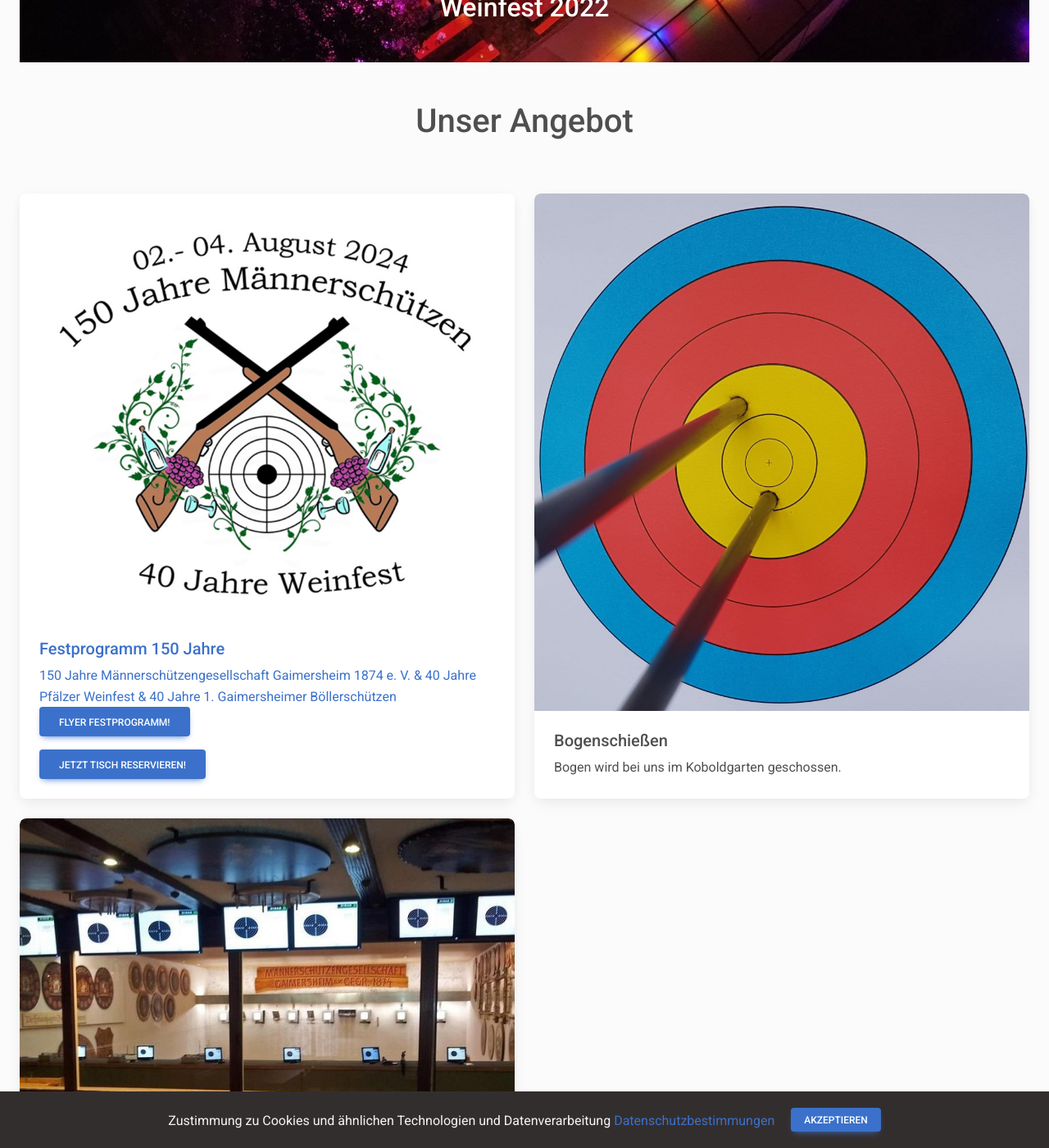
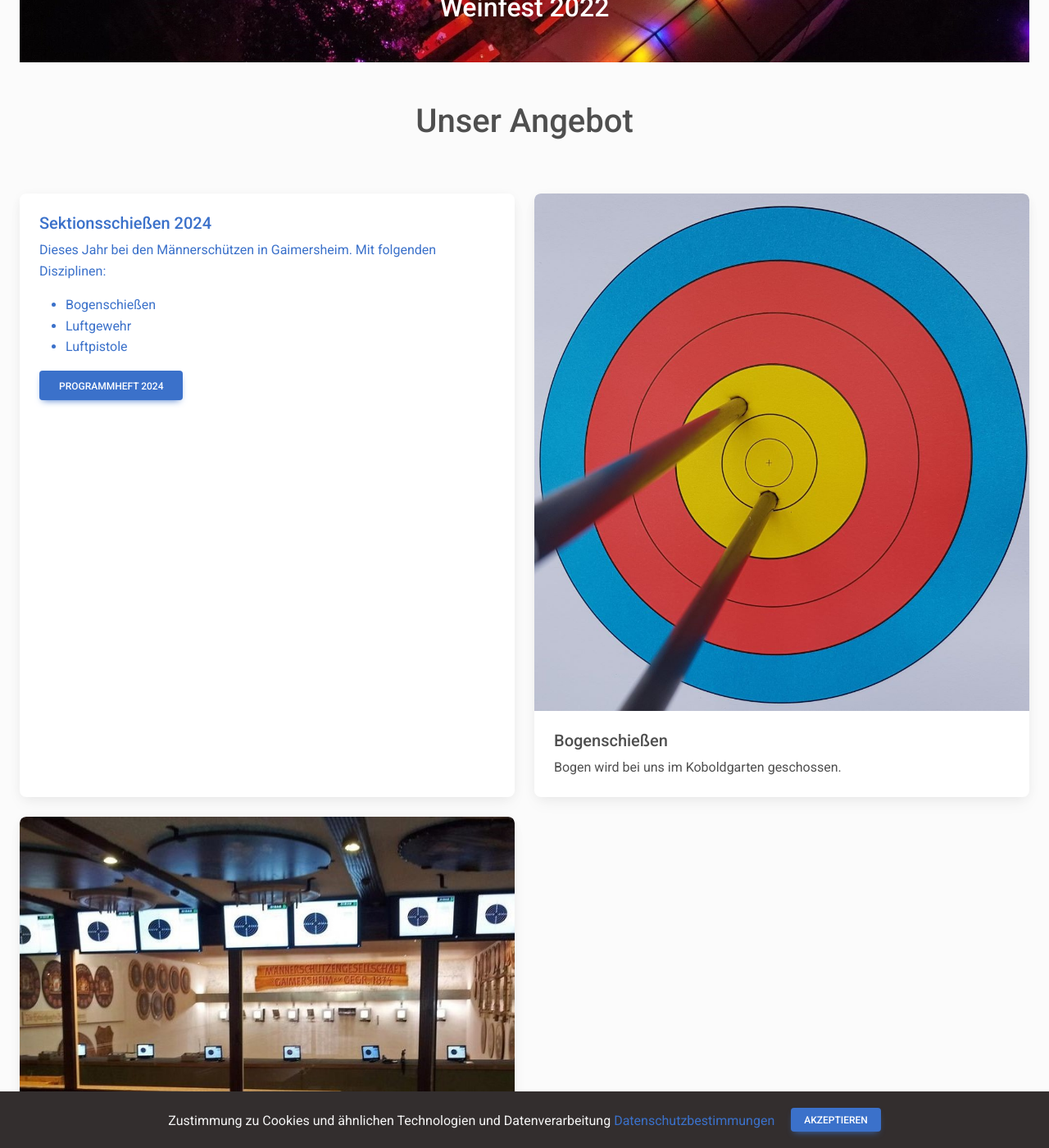
Before and after one commit to MannerschutzenGaimersheim/MannerschutzenGaimersheim.github.io, a Jekyll site: the page built from index.html, in a window 1280 px wide and 1400 px high, scrolled down 677 px. Shown: the whole window at 82% size. Built offline with Jekyll 4.4.1, drawn with Linux system fonts in a browser that asks for light colours.

Commit message:
add sektionsschiessen

```diff
--- a/index.html
+++ b/index.html
@@ -71,25 +71,21 @@ title: Männerschützen Gaimersheim
     <div class="row row-cols-1 row-cols-md-2 g-4">
       <div class="col">
         <div class="card h-100">
-          <a href="festprogramm.html">
-            <div class="bg-image hover-zoom">
-              <img src="img/150_Festprogramm.jpg" class="card-img-top" />
-            </div>
-          </a>
           <div class="card-body">
-            <a href="festprogramm.html">
-              <h5 class="card-title">Festprogramm 150 Jahre</h5>
+            <a href="sektionsschiessen_2024.html">
+              <h5 class="card-title">Sektionsschießen 2024</h5>
               <p class="card-text">
-                150 Jahre Männerschützengesellschaft Gaimersheim 1874 e. V. & 40 Jahre Pfälzer Weinfest & 40 Jahre 1.
-                Gaimersheimer Böllerschützen
+                Dieses Jahr bei den Männerschützen in Gaimersheim.
+                Mit folgenden Disziplinen:
+                <ul>
+                  <li>Bogenschießen</li>
+                  <li>Luftgewehr</li>
+                  <li>Luftpistole</li>
+                </ul>
               </p>
             </a>
             <button type="submit" class="btn btn-primary" data-mdb-ripple-init
-              onclick="window.open('documents/Flyer_150_MSG.pdf')">Flyer Festprogramm!</button>
-            <p></p>
-            <button type="button" class="btn btn-primary" data-mdb-ripple-init
-              onclick="location.href='https://docs.google.com/forms/d/e/1FAIpQLSeYpkZqhQ5IC_xLoqzvl8iZAzcnSzCyE4cj8qHa-NObqz-Z4w/viewform'">Jetzt
-              Tisch reservieren!</button>
+              onclick="window.open('documents/Programmheft_Sektionsschiessen_2024.pdf')">Programmheft 2024</button>
           </div>
         </div>
       </div>
```
Also changed, not shown: sektionsschiessen_2024.html (added, +84 -0 lines).
